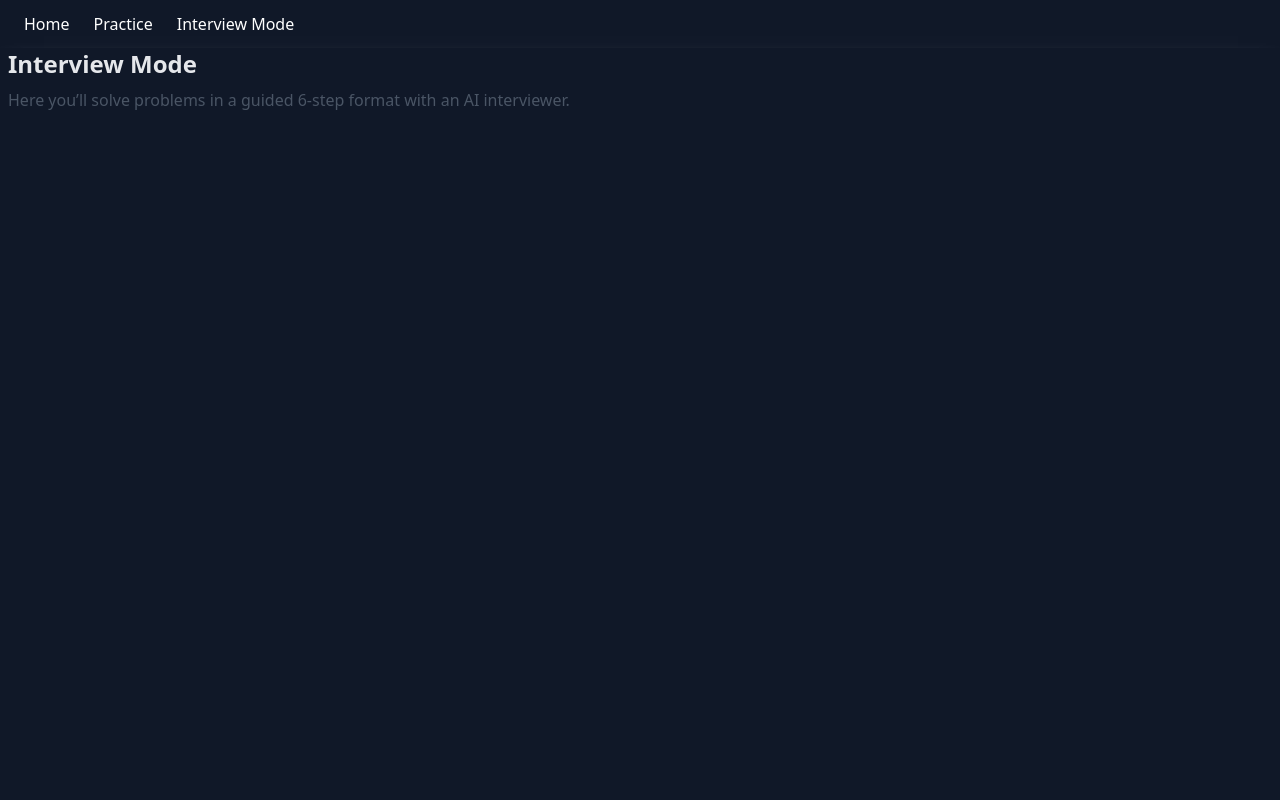
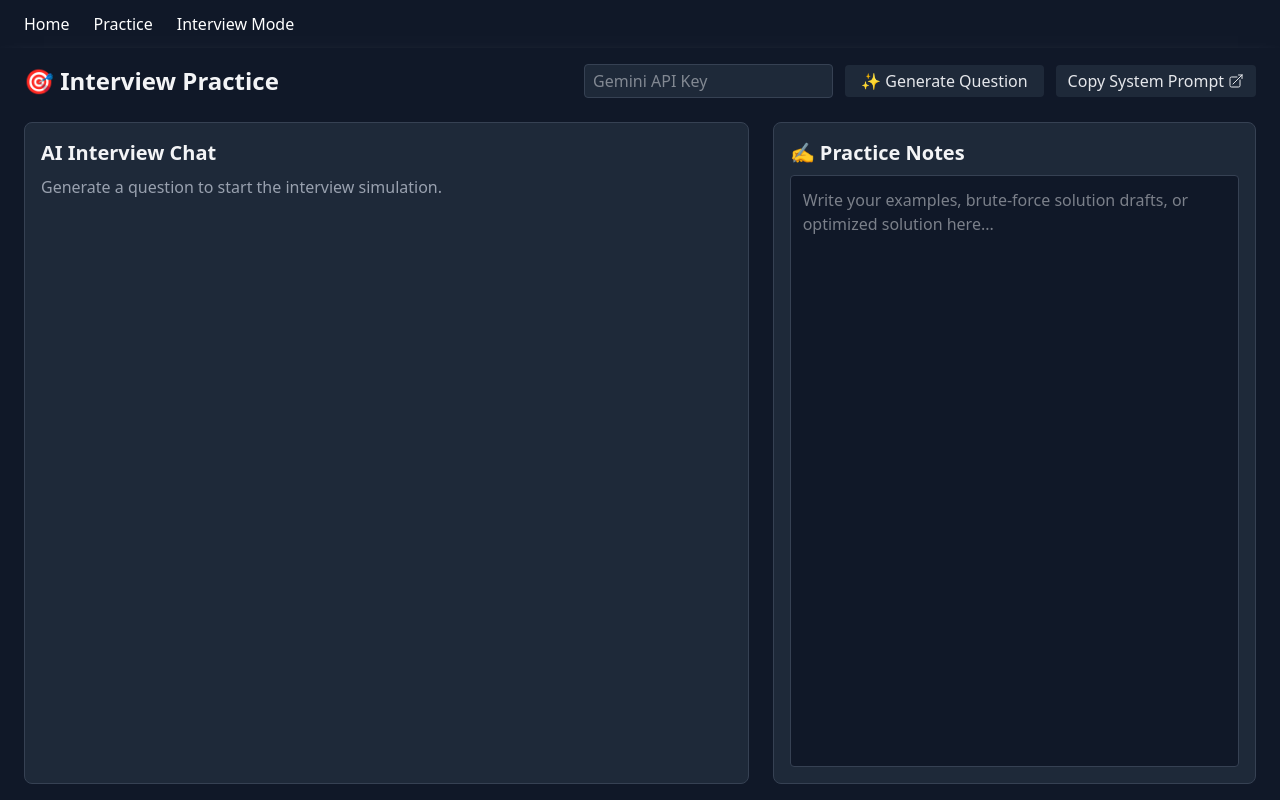
Before and after one commit to Thanus-Kumaar/DSA-Notebook, a React (Vite) app in the folder interview-practice/: page /interview in a window 1280 px wide. Built offline with nearby package versions, Linux system fonts and the light colour scheme.

Commit message:
UI of interview page started

```diff
--- a/interview-practice/src/pages/Interview.jsx
+++ b/interview-practice/src/pages/Interview.jsx
@@ -1,10 +1,71 @@
-export default function Interview() {
+import React, { useState } from "react";
+import { ArrowTopRightOnSquareIcon } from "@heroicons/react/24/outline";
+
+export default function InterviewPage({ generateAI }) {
+  const [aiResponse, setAiResponse] = useState("");
+  const [practiceNotes, setPracticeNotes] = useState("");
+  const [apiKey, setApiKey] = useState("");
+
   return (
-    <div>
-      <h2 className="text-2xl font-semibold">Interview Mode</h2>
-      <p className="mt-2 text-gray-600">
-        Here you’ll solve problems in a guided 6-step format with an AI interviewer.
-      </p>
+    <div className="flex flex-col h-full bg-gray-900 text-gray-200 p-4 gap-6">
+      {/* Header */}
+      <header className="flex flex-col md:flex-row items-center justify-between gap-4">
+        <h1 className="text-2xl font-bold text-gray-100">
+          🎯 Interview Practice
+        </h1>
+        <div className="flex items-center gap-3">
+          <input
+            type="password"
+            placeholder="Gemini API Key"
+            value={apiKey}
+            onChange={(e) => setApiKey(e.target.value)}
+            className="px-2 py-1 rounded border border-gray-700 bg-gray-800 text-gray-200"
+          />
+          <button
+            onClick={() => generateAI(apiKey, setAiResponse)}
+            className="px-4 py-1 bg-gray-800 hover:bg-gray-700 rounded transition"
+          >
+            ✨ Generate Question
+          </button>
+          <button
+            onClick={() => navigator.clipboard.writeText(aiResponse)}
+            className="px-3 py-1 bg-gray-800 hover:bg-gray-700 rounded transition flex items-center"
+          >
+            Copy System Prompt
+            <ArrowTopRightOnSquareIcon className="h-4 w-4 ml-1" />
+          </button>
+        </div>
+      </header>
+
+      {/* Main Content */}
+      <div className="flex-1 flex gap-6 min-h-0">
+        {/* Left: AI Interview Chat */}
+        <div className="flex-[60%] bg-gray-800 border border-gray-700 rounded-lg p-4 overflow-y-auto min-h-0">
+          <h2 className="text-xl font-semibold mb-2 text-gray-100">
+            AI Interview Chat
+          </h2>
+          <div className="prose prose-invert max-w-none">
+            {aiResponse ? (
+              <div dangerouslySetInnerHTML={{ __html: aiResponse }} />
+            ) : (
+              <p className="text-gray-400">Generate a question to start the interview simulation.</p>
+            )}
+          </div>
+        </div>
+
+        {/* Right: Plain Text Practice */}
+        <div className="flex-[40%] bg-gray-800 border border-gray-700 rounded-lg p-4 flex flex-col min-h-0">
+          <h2 className="text-xl font-semibold mb-2 text-gray-100">
+            ✍️ Practice Notes
+          </h2>
+          <textarea
+            value={practiceNotes}
+            onChange={(e) => setPracticeNotes(e.target.value)}
+            placeholder="Write your examples, brute-force solution drafts, or optimized solution here..."
+            className="flex-1 resize-none bg-gray-900 border border-gray-700 rounded p-3 text-gray-200 outline-none"
+          />
+        </div>
+      </div>
     </div>
   );
 }
```
